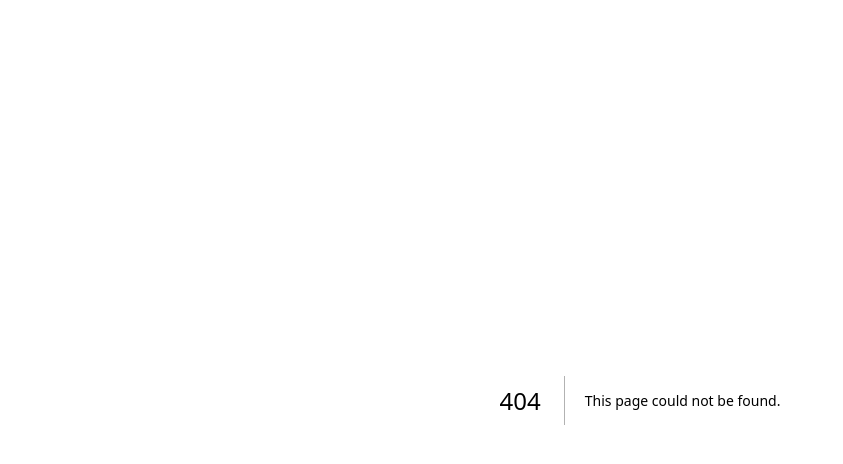
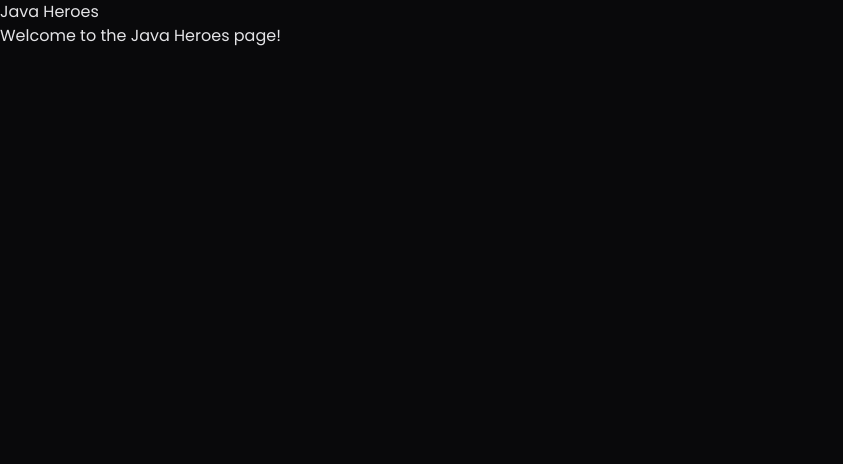
Before and after one commit to Serial-Cyn/personal-portfolio, a Next.js app: page /java-heroes in a window 1280 px wide. Before the commit this address had no page. Shown: the top 464 px of the page, without its empty margins (0-843 px from the left). Built offline with nearby package versions, Linux system fonts and the light colour scheme.

Commit message:
feat: initialize Java Heroes DevBlog

```diff
--- /dev/null
+++ b/app/java-heroes/page.tsx
@@ -0,0 +1,9 @@
+
+export default function JavaHeroes() {
+  return (
+    <div>
+      <h1>Java Heroes</h1>
+      <p>Welcome to the Java Heroes page!</p>
+    </div>
+  );
+}
```
